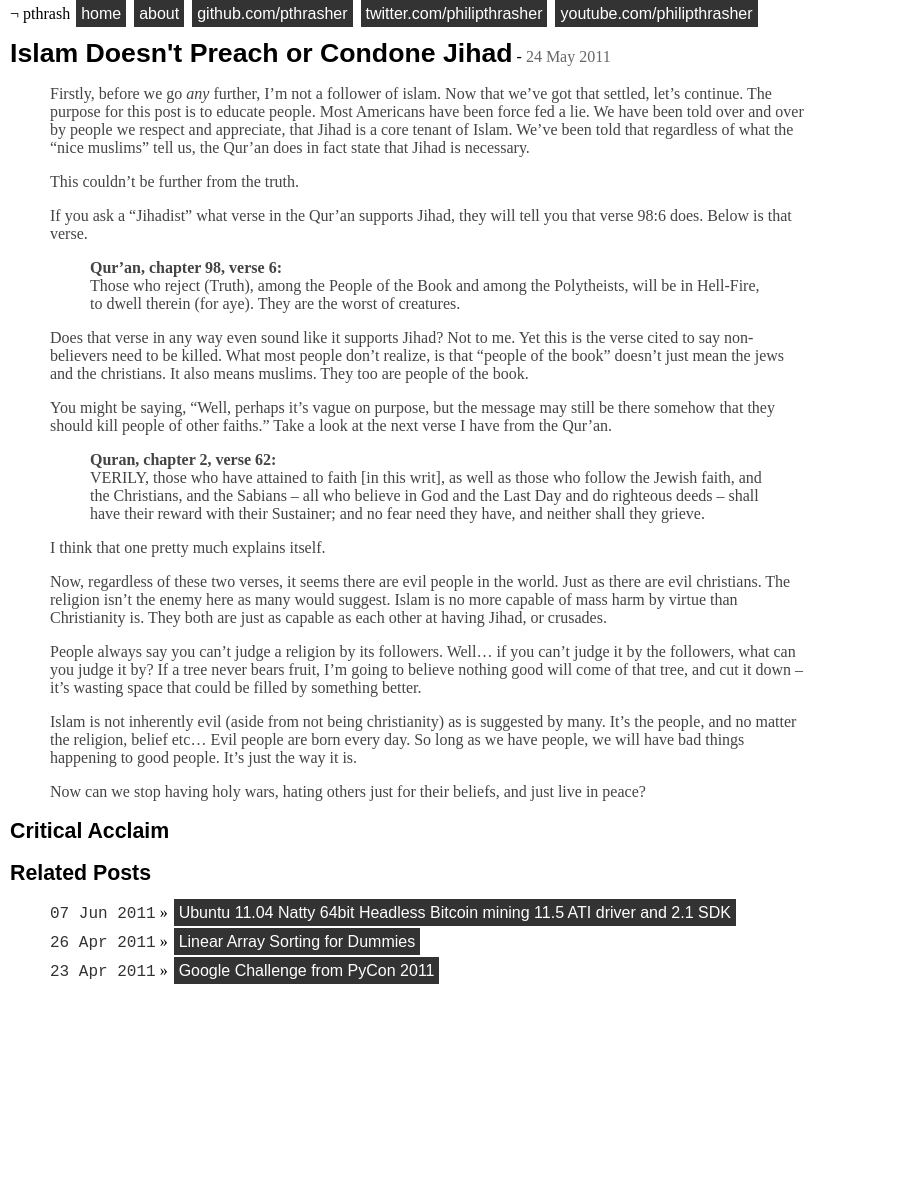
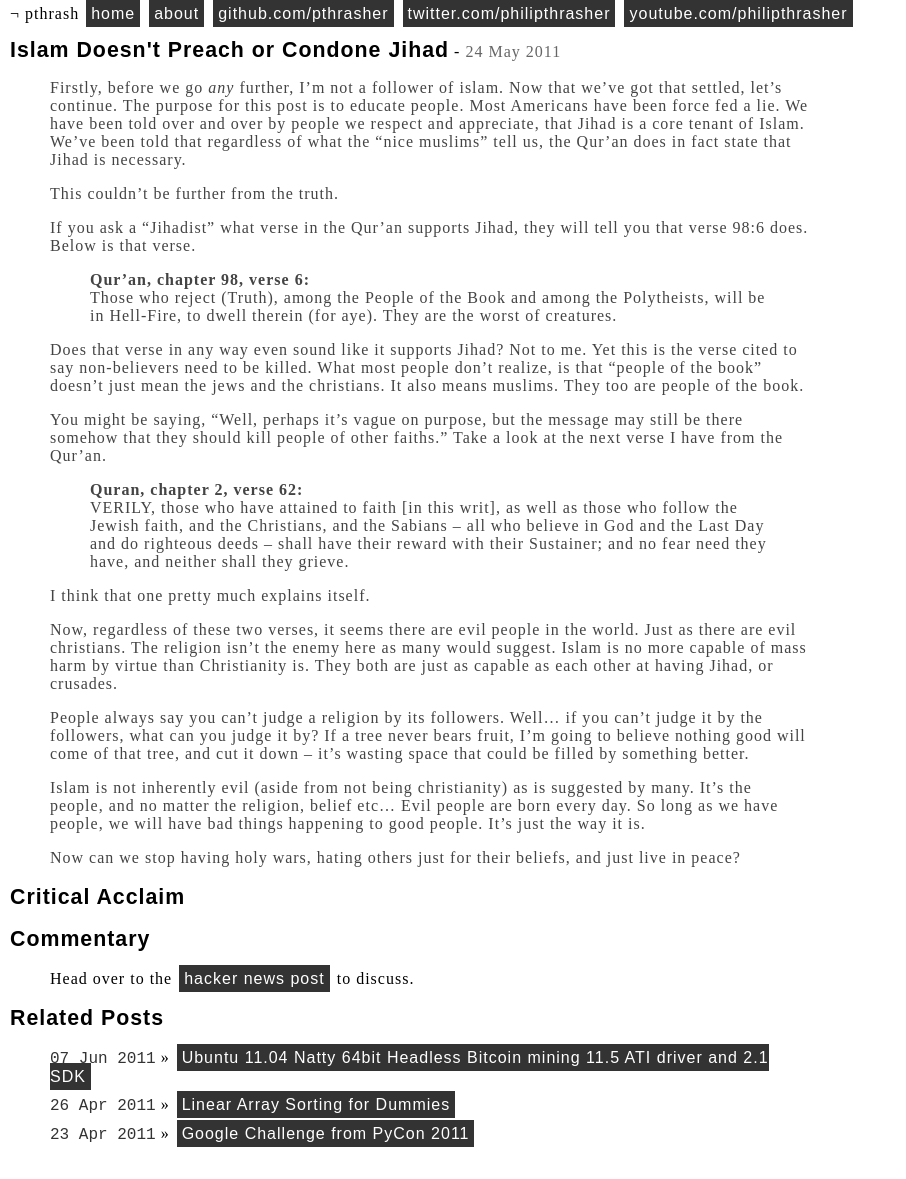
Before and after one commit to pthrasher/pthrasher.github.com, a Jekyll site: the page built from _posts/2011-05-24-islam-doesnt-condone-jihad.markdown, in a window 1280 px wide. Shown: the whole page, without its empty margins (0-906 px from the left). Built offline with Jekyll 4.4.1, drawn with Linux system fonts in a browser that asks for light colours; nearby versions of some CDN libraries; some web fonts are replaced; before the commit the page ends 1016 px from its top, so only the background shows below that.

Commit message:
added hacker news functionality

```diff
--- a/_layouts/post.html
+++ b/_layouts/post.html
@@ -21,6 +21,14 @@ layout: default
         <li><div id="boastful"></div></li>
     </ul>
 </div>
+{% if page.hckrnws %}
+<div id="related">
+  <h2>Commentary</h2>
+  <ul class="posts">
+      <li>Head over to the <a href="{{page.hckrnws}}">hacker news post</a> to discuss.</li>
+  </ul>
+</div>
+{% endif %}
 <div id="related">
   <h2>Related Posts</h2>
   <ul class="posts">
--- a/_posts/2011-05-24-islam-doesnt-condone-jihad.markdown
+++ b/_posts/2011-05-24-islam-doesnt-condone-jihad.markdown
@@ -1,6 +1,7 @@
 ---
 layout: post
 title: Islam Doesn't Preach or Condone Jihad
+hckrnws: http://news.ycombinator.com/item?id=2861788
 ---
 
 Firstly, before we go *any* further, I'm not a follower of islam. Now that we've got that settled, let's continue. The purpose for this post is to educate people. Most Americans have been force fed a lie. We have been told over and over by people we respect and appreciate, that Jihad is a core tenant of Islam. We've been told that regardless of what the "nice muslims" tell us, the Qur'an does in fact state that Jihad is necessary.
--- a/css/styles.css
+++ b/css/styles.css
@@ -4,6 +4,7 @@ body {
     font-size:12pt;
     margin:0 0 35px 0;
     padding:0;
+    letter-spacing: 1px;
 }
 
 #home, .footer, #over {
@@ -34,6 +35,7 @@ li {
 
 li span {
     font-family: "Courier New", monospace;
+    letter-spacing:0px;
     color: #333;
 }
 
@@ -72,10 +74,12 @@ strong {
 }
 
 #post h1 {
-    font-family: 'Marvel', sans-serif;
+    display:inline;
+}
+#post h2 {
     font-weight:700;
-    font-size:20pt;
-    display:inline;
+    font-size:19pt;
+    color:#444;
 }
 #post p {
     color: #444;
```
Also changed, not shown: 15 other files.
